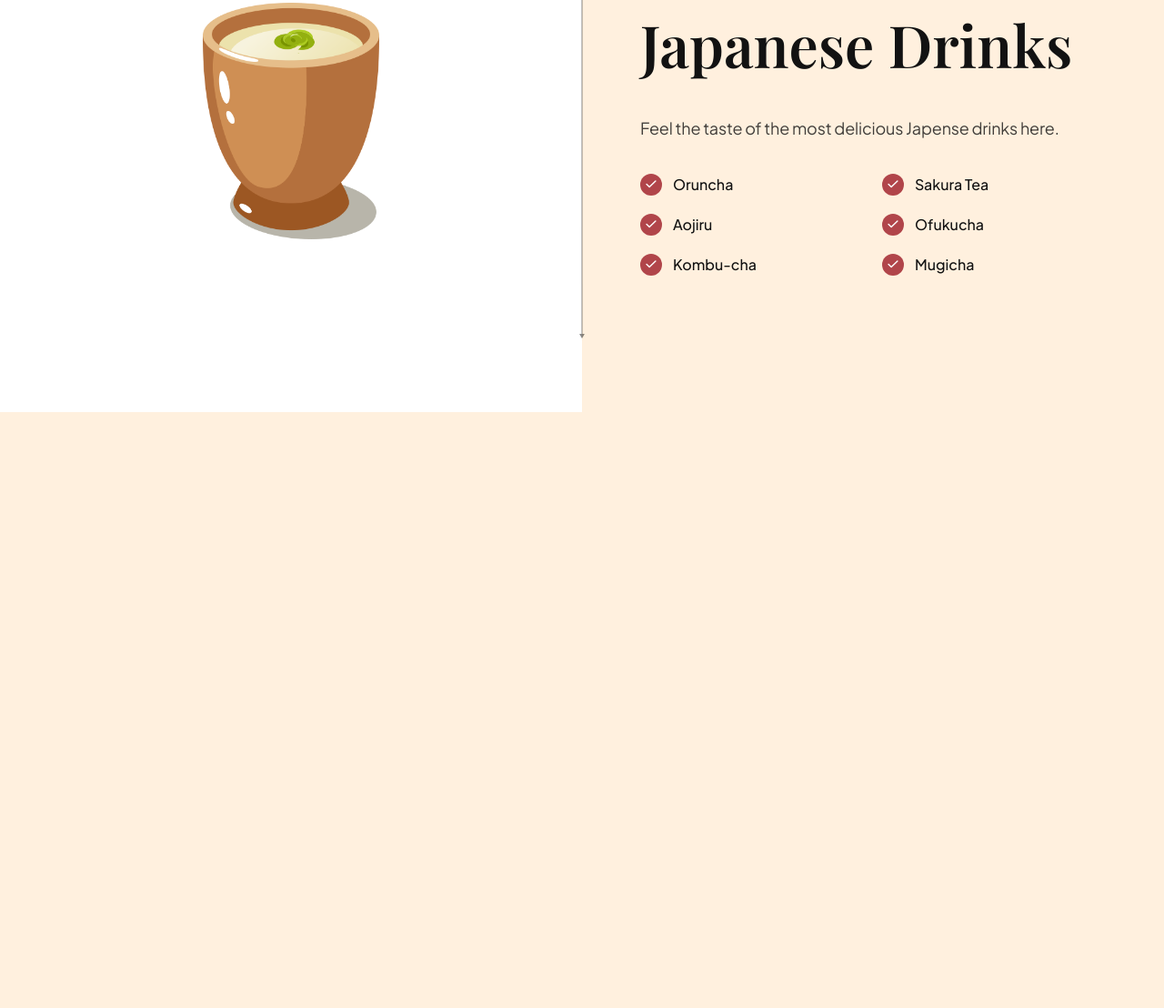
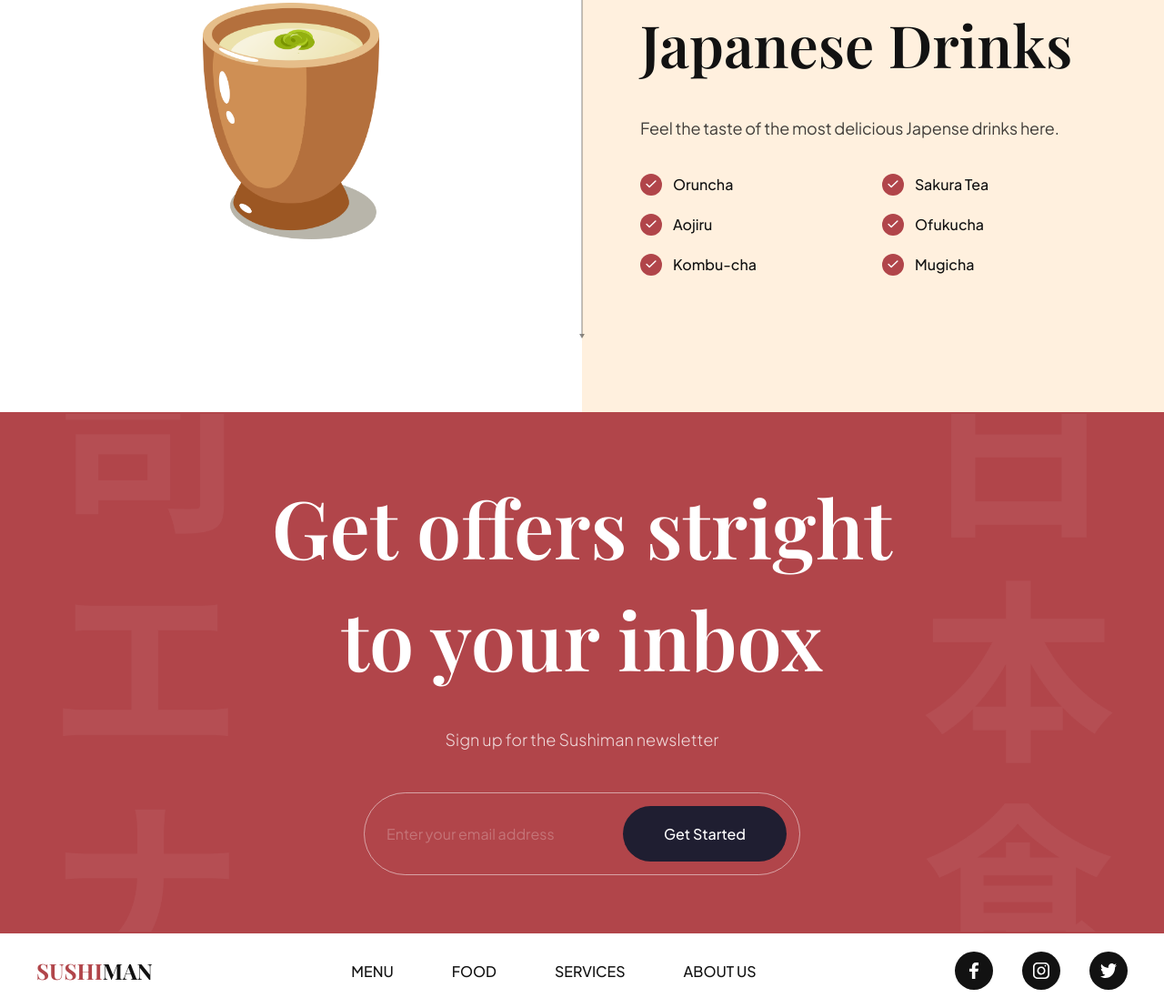
Before and after one commit to y4wwy/SushiRestaurant, a website built with Vite: page index.html in a window 1280 px wide. Shown: the part 3245-4353 px from the top of the page at 91% size. Before the commit the page ends 3698 px from the top, so only its background shows below. Built offline with nearby package versions, Linux system fonts and the light colour scheme.

Commit message:
Subscription + Footer

```diff
--- a/css/sections/footer.css
+++ b/css/sections/footer.css
@@ -0,0 +1,55 @@
+.footer {
+  width: 100%;
+  padding: 20px 40px;
+  background: var(--color-white);
+  flex-wrap: wrap;
+  gap: 20px;
+  overflow: hidden;
+}
+
+.footer__logo {
+  font-size: 24px;
+  font-weight: bold;
+  font-family: var(--playfair-display);
+  text-transform: uppercase;
+  color: var(--secondary-color);
+  cursor: pointer;
+}
+
+.footer__logo span {
+  color: var(--primary-color);
+}
+
+.footer ul {
+  list-style: none;
+  display: flex;
+  flex-wrap: wrap;
+  flex-direction: row;
+  gap: 64px;
+}
+
+.footer ul:last-child {
+  gap: 32px;
+}
+
+.footer__nav li {
+  font-size: 16px;
+  font-weight: 500;
+  font-family: var(--plus-jakarta-sans);
+  text-transform: uppercase;
+  color: var(--secondary-color);
+  cursor: pointer;
+}
+
+.footer__social li {
+  width: 42px;
+  height: 42px;
+  background-color: var(--secondary-color);
+  border-radius: 100%;
+}
+
+.footer__social li img {
+  width: 45%;
+  height: 45%;
+  object-fit: contain;
+}
--- a/css/sections/subscribe.css
+++ b/css/sections/subscribe.css
@@ -0,0 +1,70 @@
+.subscription {
+  padding: 64px;
+  background-color: var(--primary-color);
+  background-image: url("../../assets/subscribe_bg.png");
+  background-position: center;
+  background-repeat: no-repeat;
+  background-size: contain;
+  flex-direction: column;
+  overflow: hidden;
+}
+
+.subscription h2 {
+  font-size: 88px;
+  font-family: var(--playfair-display);
+  font-weight: 600;
+  line-height: 123px;
+  color: #fff;
+  text-align: center;
+}
+
+.subscription p {
+  font-size: 18px;
+  font-family: var(--plus-jakarta-sans);
+  font-weight: 300;
+  line-height: 36px;
+  margin-top: 32px;
+  color: rgba(255, 255, 255, 0.8);
+}
+
+.subscription__form {
+  min-width: 480px;
+  margin-top: 40px;
+  padding: 14px 14px 14px 24px;
+  display: flex;
+  gap: 10px;
+  border: 1px solid rgba(255, 255, 255, 0.5);
+  border-radius: 46px;
+}
+
+.subscription__form input {
+  flex: 1;
+  font-size: 16px;
+  font-weight: 400px;
+  font-family: var(--plus-jakarta-sans);
+  color: #fff;
+  opacity: 0.5;
+  background: transparent;
+  border: none;
+  outline: none;
+}
+
+.subscription__form input::placeholder {
+  color: #fff;
+  opacity: 0.5;
+}
+
+.subscription__form button {
+  padding: 20px;
+  min-width: 180px;
+  font-size: 16px;
+  font-weight: 500;
+  font-family: var(--plus-jakarta-sans);
+  color: #fff;
+  text-align: center;
+  background: var(--black-400);
+  border-radius: 46px;
+  border: none;
+  outline: none;
+  cursor: pointer;
+}
--- a/index.html
+++ b/index.html
@@ -334,6 +334,41 @@
         </div>
       </section>
     </section>
+    <section class="subscription flex-center" id="services">
+      <h2 data-aos="flip-down">
+        Get offers stright <br />
+        to your inbox
+      </h2>
+      <p data-aos="fade-up">Sign up for the Sushiman newsletter</p>
+
+      <div class="subscription__form" data-aos="fade-up">
+        <input type="text" placeholder="Enter your email address" />
+        <button>Get Started</button>
+      </div>
+    </section>
+
+    <footer class="footer flex-between">
+      <h3 class="footer__logo"><span>Sushi</span>man</h3>
+
+      <ul class="footer__nav">
+        <li><a href="#menu">Menu</a></li>
+        <li><a href="#food">Food</a></li>
+        <li><a href="#services">Services</a></li>
+        <li><a href="#about-us">About Us</a></li>
+      </ul>
+
+      <ul class="footer__social">
+        <li class="flex-center">
+          <img src="assets/facebook.svg" alt="facebook" />
+        </li>
+        <li class="flex-center">
+          <img src="assets/instagram.svg" alt="instagram" />
+        </li>
+        <li class="flex-center">
+          <img src="assets/twitter.svg" alt="twitter" />
+        </li>
+      </ul>
+    </footer>
     <script src="./js/script.js"></script>
   </body>
 </html>
```
